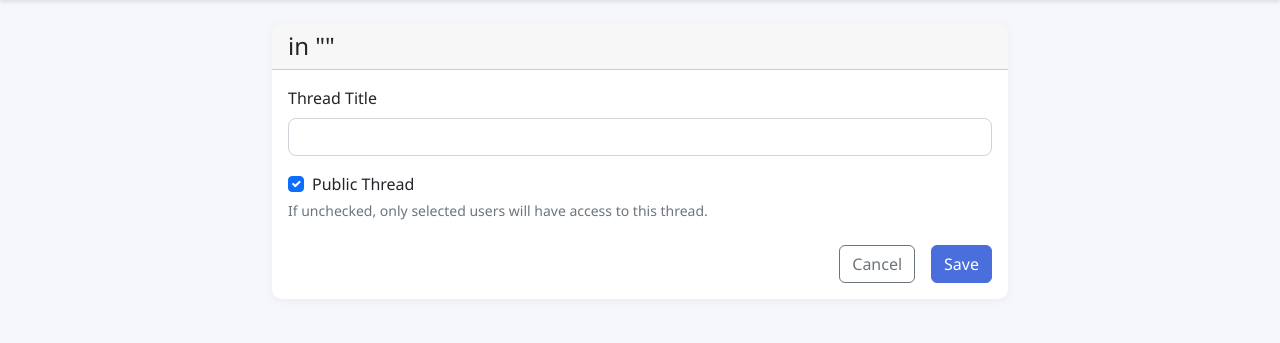
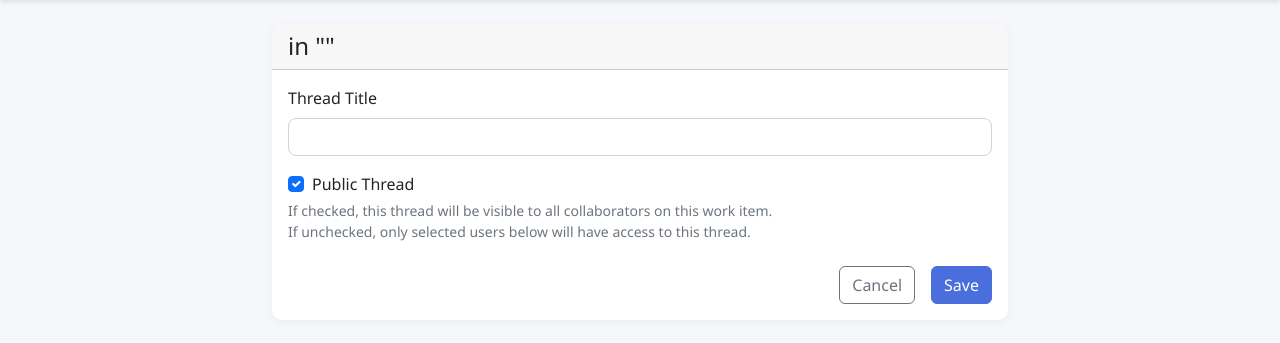
Before and after one commit to avishekpaul1310/CollabHub, a Django app: template templates/workspace/thread_form.html in a window 1280 px wide. Shown: the part 56-399 px from the top of the page. Run offline with Django 5.2, Linux system fonts and the light colour scheme; the template is opened without the code that fills it: values that come from a table or form of the project are taken from there, others are empty.

Commit message:
Improve thread access instructions and visibility logic in thread form

```diff
--- a/templates/workspace/thread_form.html
+++ b/templates/workspace/thread_form.html
@@ -29,11 +29,14 @@
                                    {% if form.is_public.value %}checked{% endif %}>
                             <label class="form-check-label" for="{{ form.is_public.id_for_label }}">Public Thread</label>
                         </div>
-                        <div class="form-text">If unchecked, only selected users will have access to this thread.</div>
+                        <div class="form-text">
+                            If checked, this thread will be visible to all collaborators on this work item.
+                            <br>If unchecked, only selected users below will have access to this thread.
+                        </div>
                     </div>
 
                     <div id="allowed-users-section" class="mb-3" {% if form.is_public.value %}style="display: none;"{% endif %}>
-                        <label for="{{ form.allowed_users.id_for_label }}" class="form-label">Users with Access</label>
+                        <label for="{{ form.allowed_users.id_for_label }}" class="form-label">Users with Access to this Thread</label>
                         {{ form.allowed_users.errors }}
                         <select name="{{ form.allowed_users.name }}" id="{{ form.allowed_users.id_for_label }}"
                                class="form-select {% if form.allowed_users.errors %}is-invalid{% endif %}"
@@ -42,6 +45,10 @@
                             <option value="{{ user_obj.id }}" {% if user_obj.id in form.allowed_users.value %}selected{% endif %}>{{ user_obj.username }}</option>
                             {% endfor %}
                         </select>
+                        <div class="alert alert-warning mt-2">
+                            <strong>Important:</strong> Only the users selected above will be able to see and access this thread.
+                            <br>You must select at least one user or the thread will only be visible to you.
+                        </div>
                         <div class="form-text">Hold down Ctrl (Windows) or Command (Mac) to select multiple users.</div>
                     </div>
 
@@ -62,13 +69,19 @@
         const isPublicCheckbox = document.getElementById('{{ form.is_public.id_for_label }}');
         const allowedUsersSection = document.getElementById('allowed-users-section');
 
-        isPublicCheckbox.addEventListener('change', function() {
-            if (this.checked) {
+        function toggleAllowedUsersSection() {
+            if (isPublicCheckbox.checked) {
                 allowedUsersSection.style.display = 'none';
             } else {
                 allowedUsersSection.style.display = 'block';
             }
-        });
+        }
+
+        // Initialize on page load
+        toggleAllowedUsersSection();
+
+        // Update when checkbox changes
+        isPublicCheckbox.addEventListener('change', toggleAllowedUsersSection);
     });
 </script>
 {% endblock %}
```
